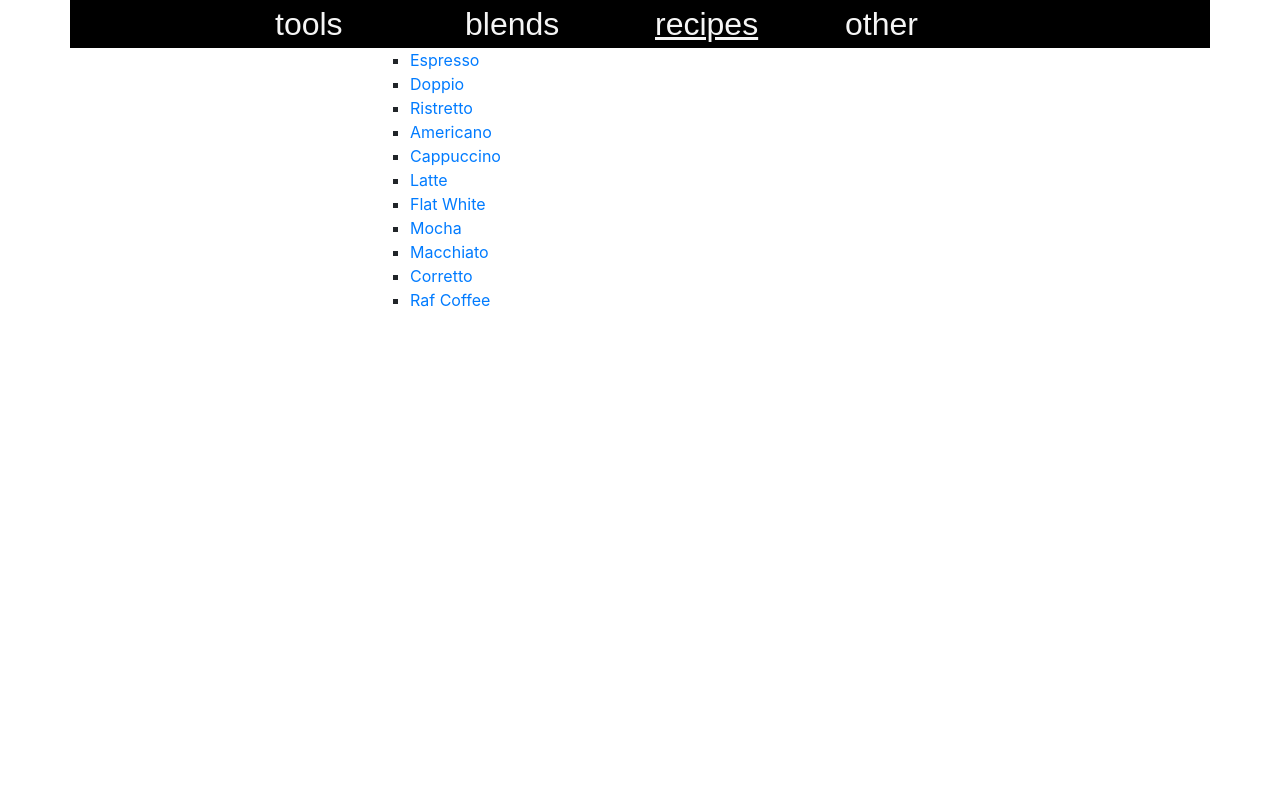
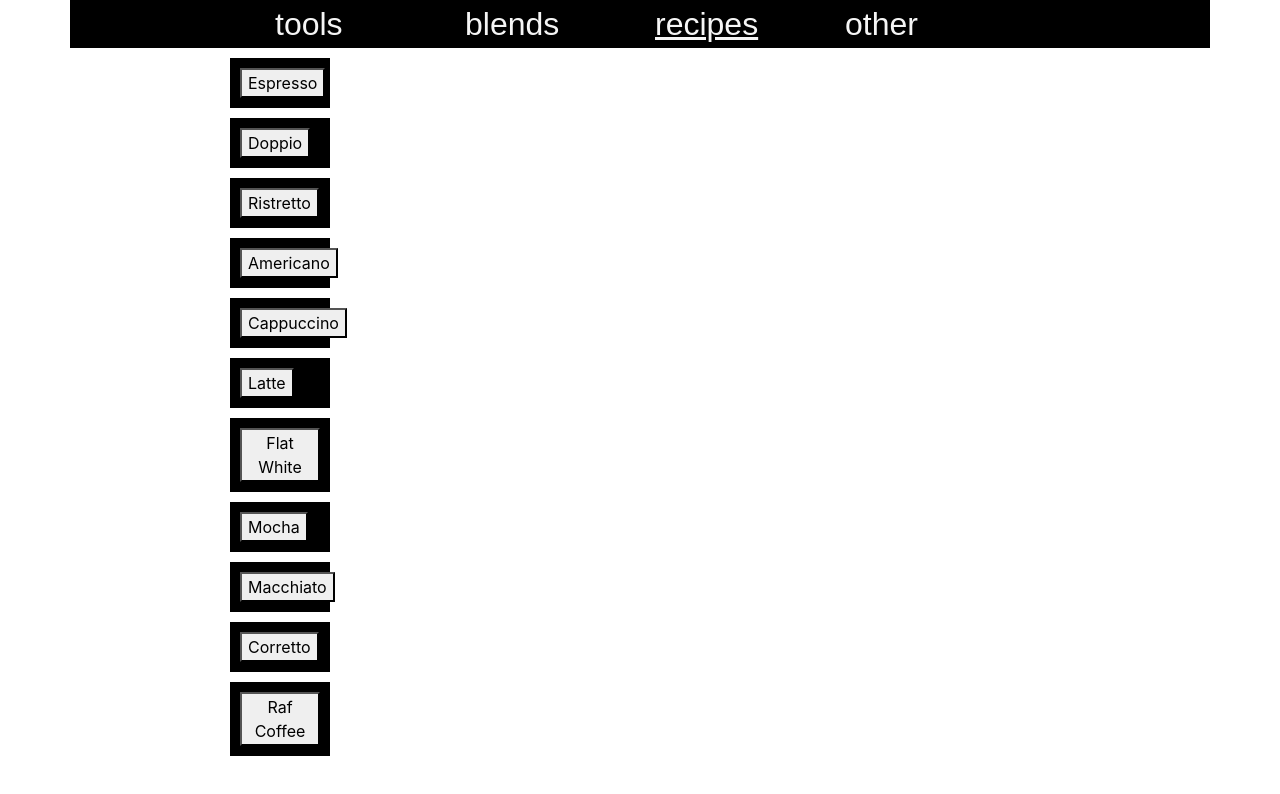
Before and after one commit to fioletmouse/react-coffee, a React (Create React App) app: page /recipes in a window 1280 px wide. Shown: the top 794 px of the page. Built offline with nearby package versions, Linux system fonts and the light colour scheme.

Commit message:
add article functionality

```diff
--- a/src/coffee-list/CoffeeList.jsx
+++ b/src/coffee-list/CoffeeList.jsx
@@ -1,11 +1,17 @@
 import React, { useEffect, useState } from 'react';
 import CoffeeActions from '../services/data-handler';
 import Header from '../shared/header/Header';
+import Article from './article/Article';
 import List from './list/List';
 
 function CoffeeList() {
   const [recipes, setRecipes] = useState([]);
   const [loader, setLoader] = useState(true);
+  const [code, setCode] = useState(null);
+
+  const selectType = (value) => {
+    setCode(value);
+  };
 
   useEffect(() => {
     CoffeeActions.getRecipesList()
@@ -18,10 +24,13 @@ function CoffeeList() {
   return (
     <>
       <Header />
-      {loader && <div> Loading...</div>}
-      {!loader && ((recipes && recipes.length > 0)
-        ? <List list={recipes} />
-        : <div>No data found</div>)}
+      <div className="row">
+        {loader && <div> Loading...</div>}
+        {!loader && ((recipes && recipes.length > 0)
+          ? <List list={recipes} onClick={selectType} />
+          : <div>No data found</div>)}
+        { code && <Article code={code} onClick={selectType} /> }
+      </div>
     </>
   );
 }
--- /dev/null
+++ b/src/coffee-list/article/Article.jsx
@@ -0,0 +1,40 @@
+import PropTypes from 'prop-types';
+import React, { useEffect, useState } from 'react';
+import CoffeeActions from '../../services/data-handler';
+import ArticleHeader from './ArticleHeader';
+
+function Article({ code, onClick }) {
+  const [articleData, setArticleData] = useState(null);
+  const [loader, setLoader] = useState(true);
+
+  useEffect(() => {
+    CoffeeActions.findByCode(code).then((item) => {
+      setArticleData({ name: item.name, imge: item.image, info: item.info });
+      setLoader(false);
+    });
+  }, [code]);
+
+  if (!code) return null;
+  if (loader) return <div>Loading...</div>;
+  return (
+    <div className="col-8" style={{ borderLeft: 'solid 1px black' }}>
+      <div className="row">
+        <button type="button" onClick={() => onClick(null)}>Close</button>
+        <ArticleHeader name={articleData.name} />
+        <div className="col-5">
+          <img src={`../static/${articleData.image}`} alt="CoffeeImage" />
+        </div>
+        <div className="col-7">
+          <p className="text-justify">{articleData.info}</p>
+        </div>
+      </div>
+    </div>
+  );
+}
+
+Article.propTypes = {
+  code: PropTypes.string.isRequired,
+  onClick: PropTypes.func.isRequired,
+};
+
+export default Article;
--- a/src/coffee-list/coffee-article/CoffeeHeader.jsx
+++ b/src/coffee-list/article/ArticleHeader.jsx
@@ -1,6 +1,6 @@
 import React from 'react';
 
-function CoffeeHeader(props) {
+function ArticleHeader(props) {
   return (
     <div className="row">
       <div className="offset-3 col-6">
@@ -12,4 +12,4 @@ function CoffeeHeader(props) {
   );
 }
 
-export default CoffeeHeader;
+export default ArticleHeader;
--- a/src/coffee-list/list/List.jsx
+++ b/src/coffee-list/list/List.jsx
@@ -1,19 +1,18 @@
-/* eslint-disable react/destructuring-assignment */
 import PropTypes from 'prop-types';
 import React from 'react';
-import { Link } from 'react-router-dom';
 import styles from './List.module.css';
 
-function List(props) {
+function List({ list, onClick }) {
   return (
-    <div className="row">
-      <div className="offset-3 col-6">
-        <ul className={styles.listBody}>
-          { props.list.map((item) => <li key={item.code}><Link to={`/${item.code}`}>{item.name}</Link></li>)}
-        </ul>
-      </div>
+    <div className="offset-1 col-2">
+      <ul className={styles.listBody}>
+        { list.map((item) => (
+          <li key={item.code}>
+            <button type="button" onClick={() => { onClick(item.code); }}>{item.name}</button>
+          </li>
+        ))}
+      </ul>
     </div>
-
   );
 }
 
@@ -22,6 +21,7 @@ List.propTypes = {
     code: PropTypes.string.isRequired,
     name: PropTypes.string.isRequired,
   })).isRequired,
+  onClick: PropTypes.func.isRequired,
 };
 
 export default List;
--- a/src/coffee-list/list/List.module.css
+++ b/src/coffee-list/list/List.module.css
@@ -1,3 +1,6 @@
 .listBody > li {
-  list-style-type: square; /* Убираем маркеры */
+  list-style-type: none; /* Убираем маркеры */
+  padding: 10px;
+  margin: 10px;
+  background-color: black;
  }
--- a/src/services/data-handler.js
+++ b/src/services/data-handler.js
@@ -1,7 +1,6 @@
 import data from './data';
 
 function CoffeeActions() {
-  // eslint-disable-next-line no-unused-vars
   let cachedList = null;
 
   const getRecipesList = async () => {
@@ -38,21 +37,20 @@ function CoffeeActions() {
   //   info: '',
   // };
 
-  // const findByCode = (code) => {
-  //   const allData = getAll();
-  //   if (!code) {
-  //     return emptyArticleObject;
-  //   }
-  //   // eslint-disable-next-line no-shadow
-  //   const item = allData.find((item) => item.code === code);
+  const findByCode = async (code) => {
+    if (!code) {
+      return null;
+    }
+    // eslint-disable-next-line no-shadow
+    const item = data.find((item) => item.code === code);
 
-  //   return item;
-  // };
+    return item;
+  };
 
   return {
     getRecipesList,
     // findByName,
-    // findByCode,
+    findByCode,
   };
 }
 
```
Also changed, not shown: src/coffee-list/coffee-article/Coffee.jsx (deleted, +0 -23 lines).
